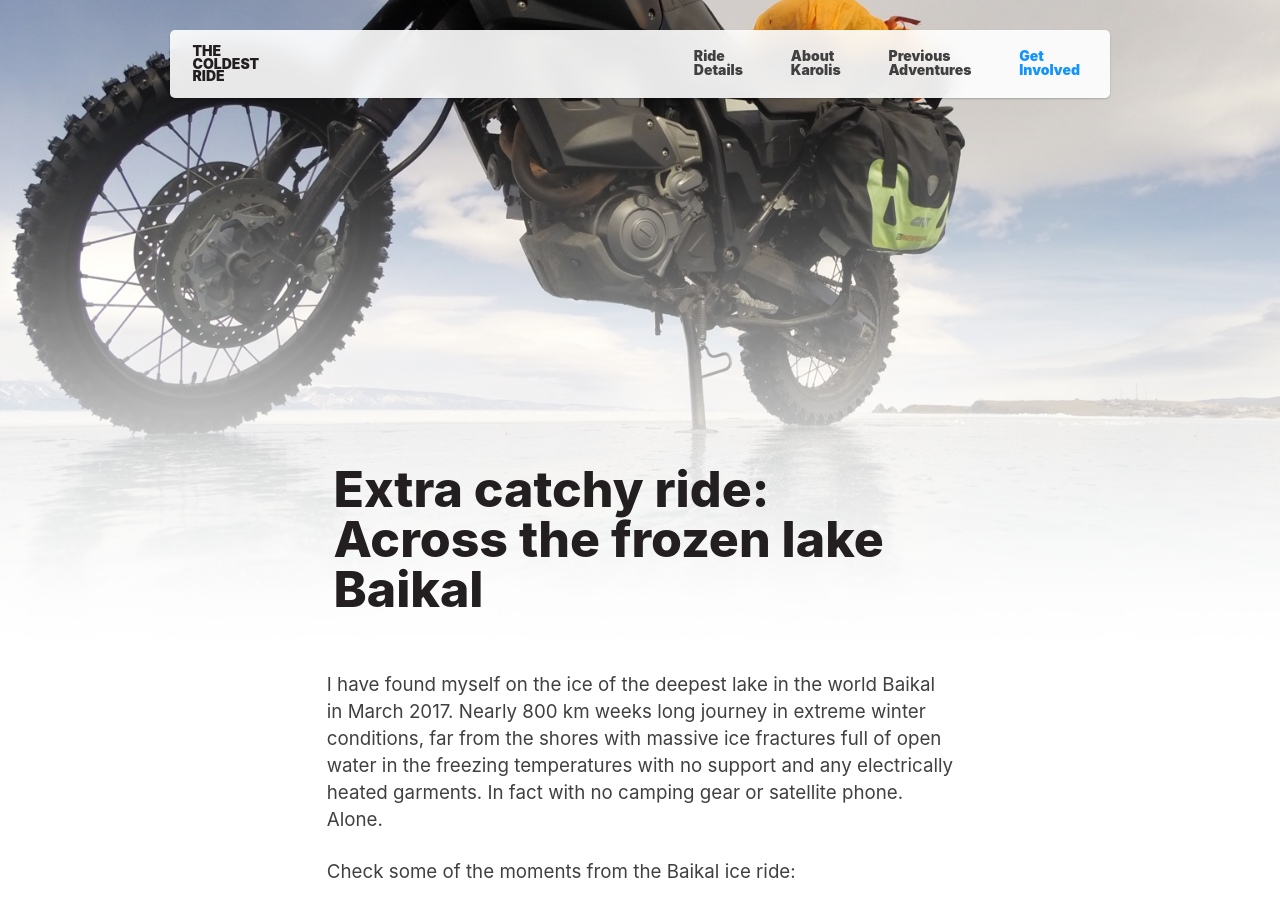
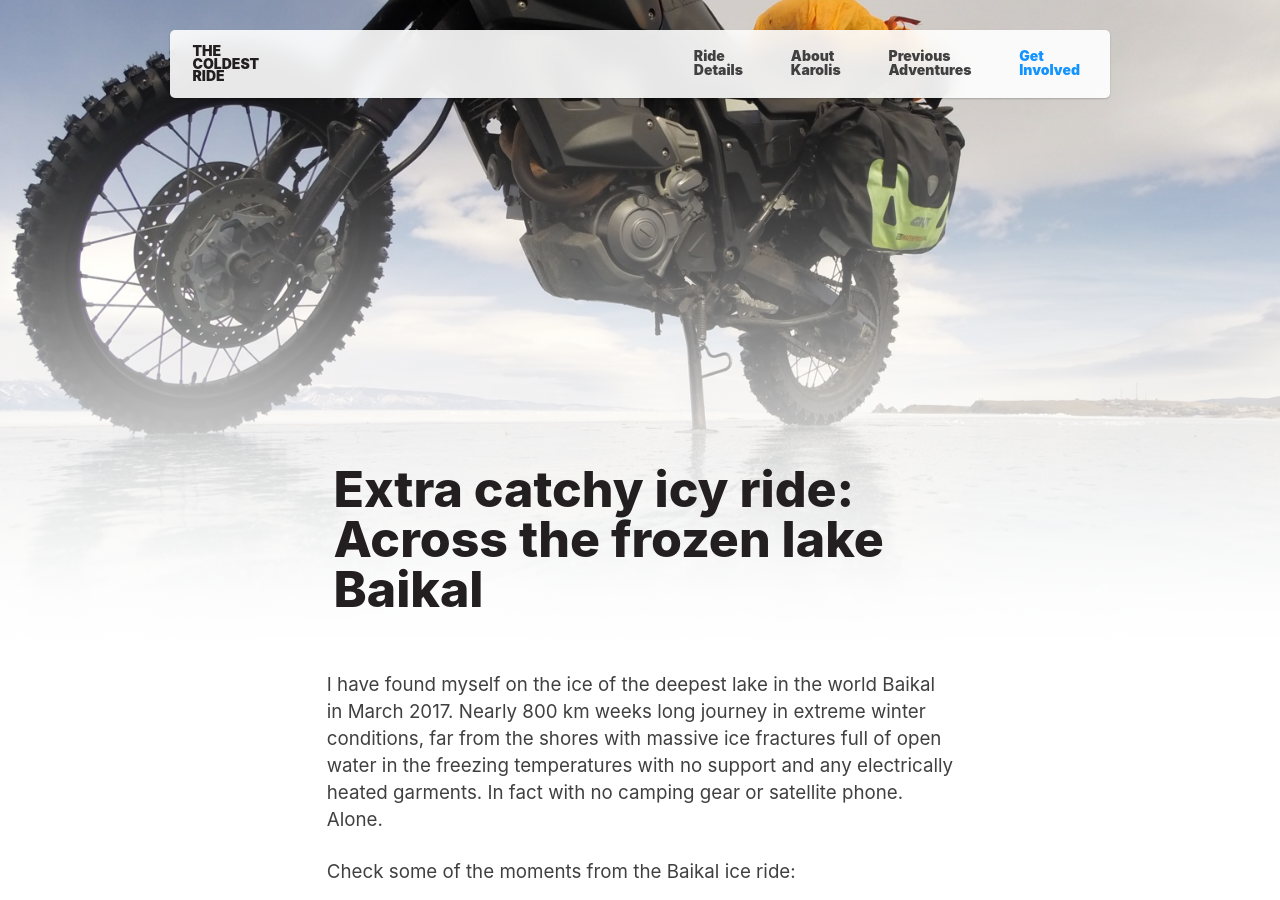
Before and after one commit to karolismieliauskas/thecoldestride.com, a Jekyll site: the page built from pages/baikal.html, in a window 1280 px wide and 900 px high. Built offline with Jekyll 4.4.1, drawn with Linux system fonts in a browser that asks for light colours.

Commit message:
Update baikal.yml

```diff
--- a/_data/baikal.yml
+++ b/_data/baikal.yml
@@ -1,5 +1,5 @@
 hero:
-  title: "Extra catchy ride: Across the frozen lake Baikal"
+  title: "Extra catchy icy ride: Across the frozen lake Baikal"
 body: |
  I have found myself on the ice of the deepest lake in the world Baikal in March 2017. Nearly 800 km weeks long journey in extreme winter conditions, far from the shores with massive ice fractures full of open water in the freezing temperatures with no support and any electrically heated garments. In fact with no camping gear or satellite phone. Alone.
 
```
